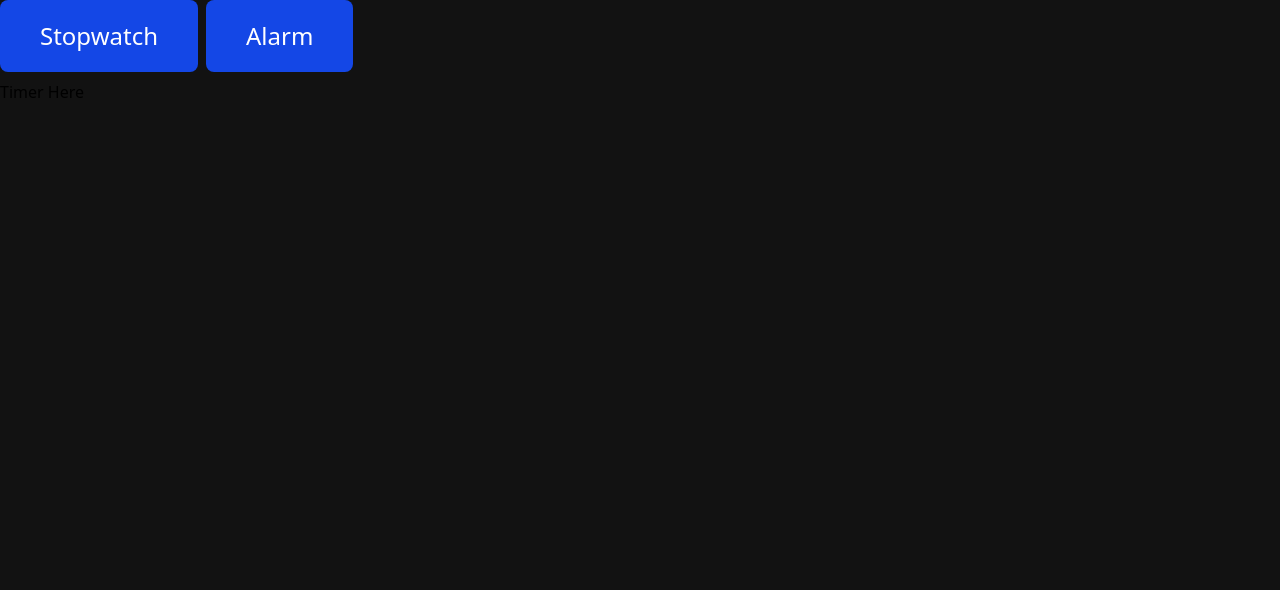
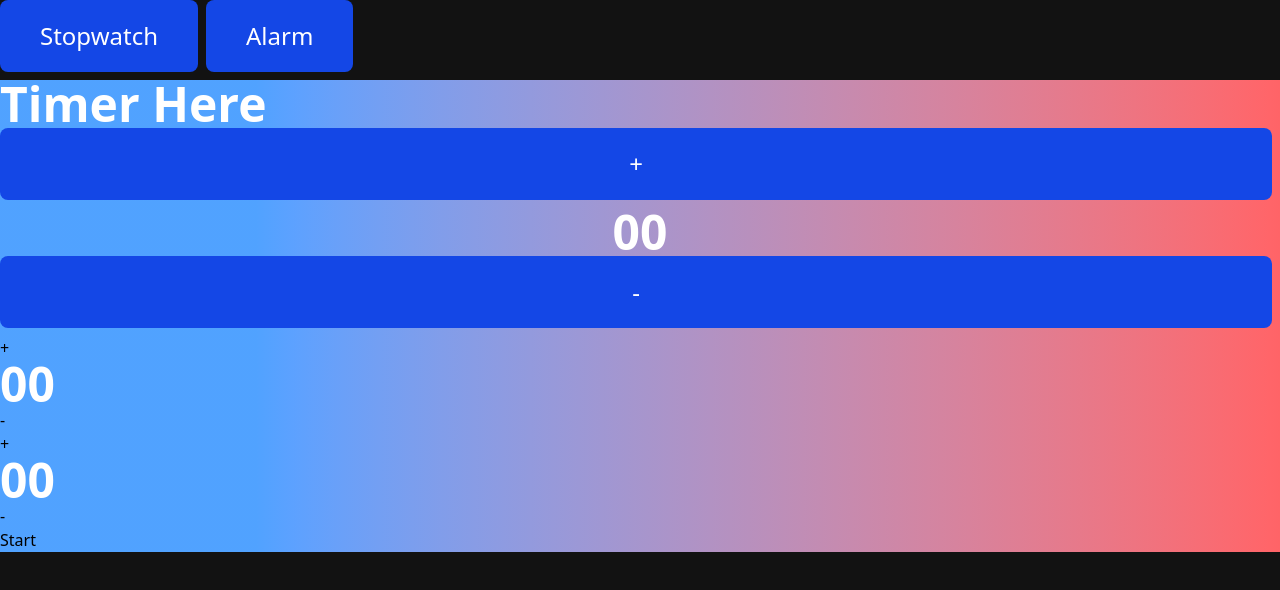
Before and after one commit to Asif-Arafat-Rafat/stopwatch-miniproject-, a React (Vite) app: page / in a window 1280 px wide. Both pictures are taken after a click on the button "Timer". Shown: the top 590 px of the page. Built offline with nearby package versions, Linux system fonts and the light colour scheme.

Commit message:
Doesnt look good but timer works

```diff
--- a/src/stopwatch.tsx
+++ b/src/stopwatch.tsx
@@ -45,7 +45,7 @@ function stopwatch(){
                     </div>
             <div >
                 {lap.map((l,index)=>{
-                    return <div className="flex justify-center items-end gap-3" key={index}><p className="text-4xl text-white">{("0"+Math.floor(l/360000)%60).slice(-2)}:{("0"+Math.floor(l/60000)%60).slice(-2)}:{("0"+Math.floor(l/1000)%60).slice(-2)}</p><p className="text-2xl text-white">{("0"+Math.floor(l/10)%100).slice(-2)}</p> <button className="text-white" onClick={()=>removelap(index)}>X</button></div>
+                    return <div className="flex justify-center items-end gap-3" key={index}><p className="text-4xl text-white">{("0"+Math.floor(l/360000)%60).slice(-2)}:{("0"+Math.floor(l/60000)%60).slice(-2)}:{("0"+Math.floor(l/1000)%60).slice(-2)}</p><p className="text-2xl text-white">{("0"+Math.floor(l/10)%100).slice(-2)}</p> <button className="text-black text-2xl bg-amber-50 px-3 py-0.5 border-[0.5] rounded-2xl mb-1" onClick={()=>removelap(index)}>x</button></div>
                 })}
             </div>
         </div>
--- a/src/timer.tsx
+++ b/src/timer.tsx
@@ -1,6 +1,86 @@
+import { useEffect, useState } from "react";
+
 function Timer() {
-    return(
-        <><h1>Timer Here</h1></>
-    )
+  const [time, setTime] = useState(0);
+  const [isActive, setIsActive] = useState(false);
+  let interval:any;
+  useEffect(()=>{
+    if (isActive){
+      interval=setInterval(()=>{
+        setTime((prevTime)=>{
+          return prevTime - 10;
+        })
+      },10)
+    }
+    else{
+      return clearInterval(interval)
+    }
+  },[isActive])
+  return (
+    <>
+      <div className="bg-gradient-to-r from-blue-400 from-20% to-red-400">
+        <h1 className="text-5xl text-white font-bold">Timer Here</h1>
+        <div className="flex flex-col">
+          <button className="text-white bg-blue-700 hover:bg-blue-800 focus:ring-4 focus:ring-blue-300 font-medium rounded-lg text-2xl px-10 py-5 me-2 mb-2 dark:bg-blue-600 dark:hover:bg-blue-700 focus:outline-none dark:focus:ring-blue-800"
+            onClick={() => {
+              setTime(time + 1 * 60 * 60 * 1000);
+            }}
+          >
+            +
+          </button>
+          <h1 className="text-5xl text-white font-bold text-center ">
+            {("0" + Math.floor((time / 3600000) % 60)).slice(-2)}
+          </h1>
+          <button className="text-white bg-blue-700 hover:bg-blue-800 focus:ring-4 focus:ring-blue-300 font-medium rounded-lg text-2xl px-10 py-5 me-2 mb-2 dark:bg-blue-600 dark:hover:bg-blue-700 focus:outline-none dark:focus:ring-blue-800"
+            onClick={() => {
+              setTime(Math.max(0,time - 1 * 60 * 60 * 1000));
+            }}
+          >
+            -
+          </button>
+        </div>
+        <div>
+          <button
+            onClick={() => {
+              setTime(time + 1 * 60 * 1000);
+            }}
+          >
+            +
+          </button>
+          <h1 className="text-5xl text-white font-bold">
+            {("0" + Math.floor((time / 60000) % 60)).slice(-2)}
+          </h1>
+          <button
+            onClick={() => {
+              setTime(Math.max(0,time - 1 * 60 * 1000));
+            }}
+          >
+            -
+          </button>
+        </div>
+        <div>
+          <button
+            onClick={() => {
+              setTime(time + 1 * 1000);
+            }}
+          >
+            +
+          </button>
+          <h1 className="text-5xl text-white font-bold">
+            {("0" + Math.floor((time / 1000) % 60)).slice(-2)}
+          </h1>
+          <button
+            onClick={() => {
+              setTime(Math.max(0,time - 1 * 1000));
+            }}
+          >
+            -
+          </button>
+        </div>
+            <button onClick={()=>{setIsActive(true)}}>Start</button>
+      </div>
+
+    </>
+  );
 }
-export default Timer
+export default Timer;
```
